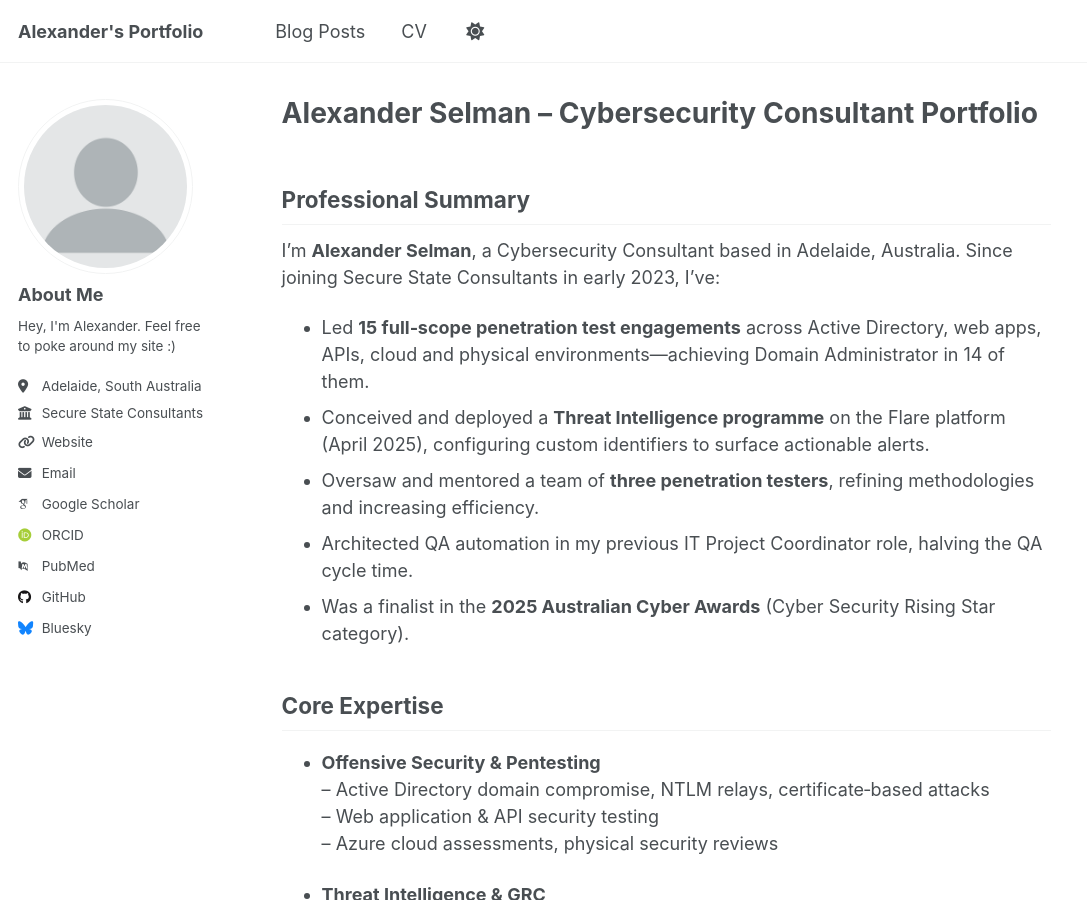
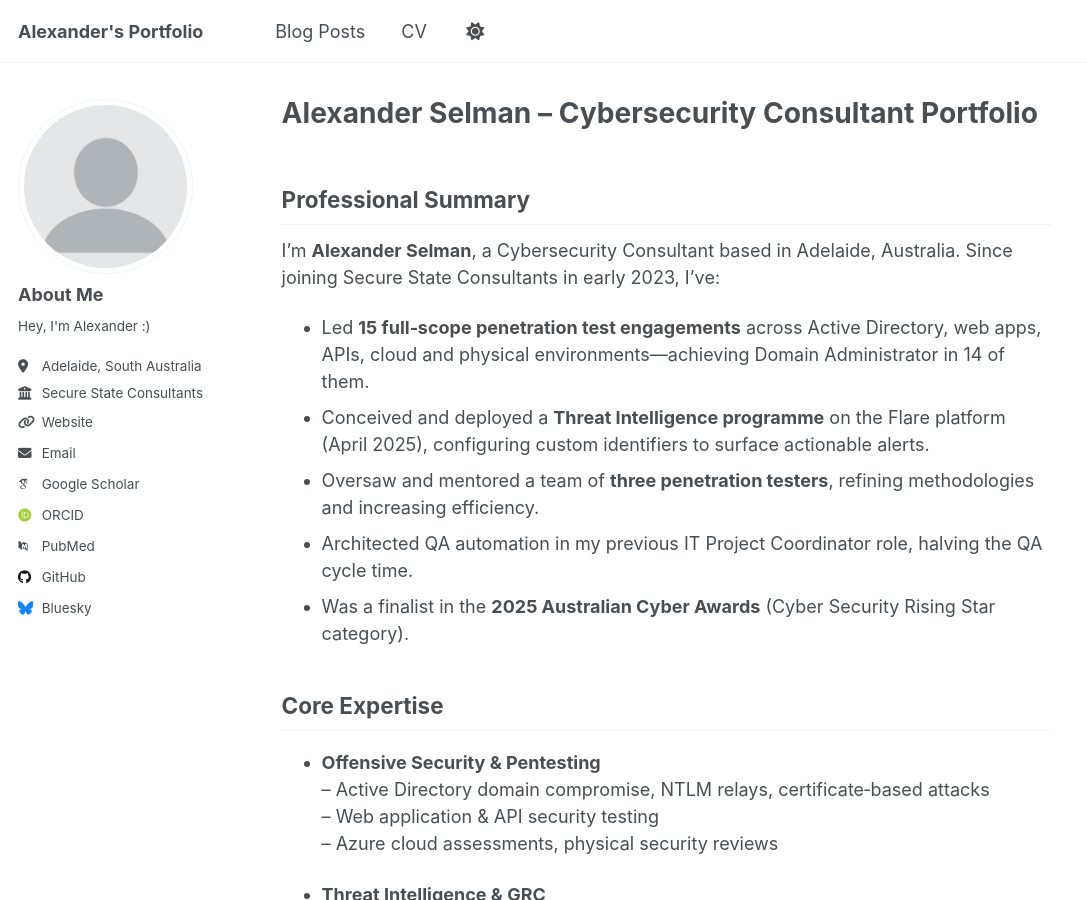
Before and after one commit to sunsetorange1/sunsetorange1.github.io, a Jekyll site: the page built from _pages/about.md, in a window 1280 px wide and 900 px high. Shown: the whole window, without its empty margins (0-1087 px from the left). Built offline with Jekyll 4.4.1, drawn with Linux system fonts in a browser that asks for light colours; some web fonts are replaced.

Commit message:
Update _config.yml

```diff
--- a/_config.yml
+++ b/_config.yml
@@ -25,7 +25,7 @@ author:
   avatar           : "profile.png"
   name             : "About Me"
   pronouns         : # example: "she/her"
-  bio              : "Hey, I'm Alexander. Feel free to poke around my site :)"
+  bio              : "Hey, I'm Alexander :)"
   location         : "Adelaide, South Australia"
   employer         : "Secure State Consultants"
   uri              : "https://securestate.com.au"
```
